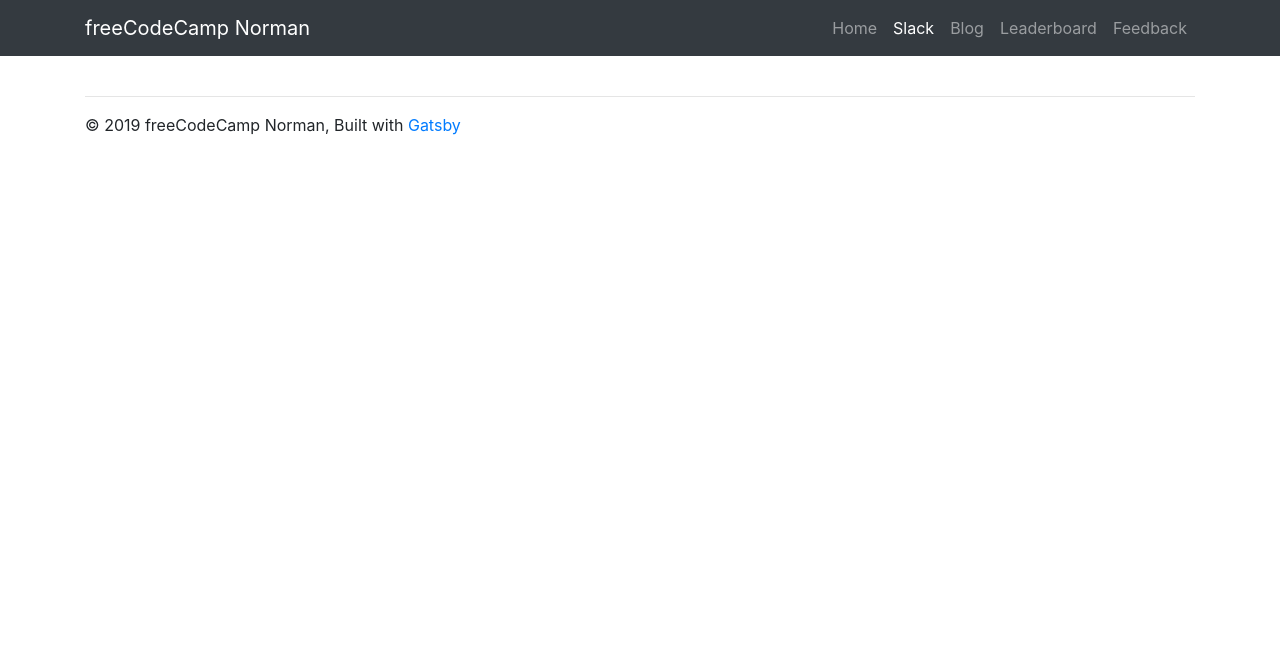
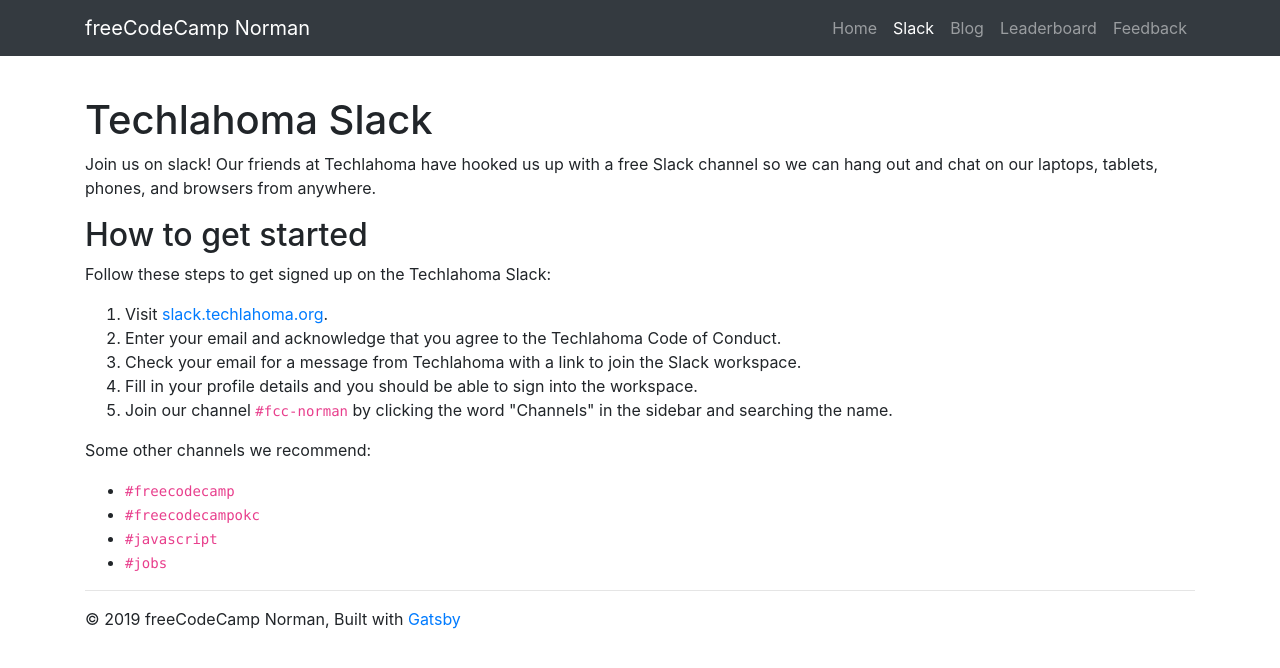
Before and after one commit to freecodecampnorman/freecodecampnorman.github.io, a Gatsby site: page /slack in a window 1280 px wide. Built offline with nearby package versions, Linux system fonts and the light colour scheme; Gatsby itself is replaced by a stand-in of ours.

Commit message:
Transfer slack page

```diff
--- a/src/pages/slack.js
+++ b/src/pages/slack.js
@@ -6,6 +6,45 @@
 const SlackPage = () => (
     <Layout>
         <SEO title="Join us on Slack" />
+
+        <h1>Techlahoma Slack</h1>
+        <p>
+            Join us on slack! Our friends at Techlahoma have hooked us up with a free Slack channel so we can hang out
+            and chat on our laptops, tablets, phones, and browsers from anywhere.
+        </p>
+
+        <h2>How to get started</h2>
+
+        <p>Follow these steps to get signed up on the Techlahoma Slack:</p>
+
+        <ol>
+            <li>
+                Visit <a href="https://slack.techlahoma.org">slack.techlahoma.org</a>.
+            </li>
+            <li>Enter your email and acknowledge that you agree to the Techlahoma Code of Conduct.</li>
+            <li>Check your email for a message from Techlahoma with a link to join the Slack workspace.</li>
+            <li>Fill in your profile details and you should be able to sign into the workspace.</li>
+            <li>
+                Join our channel <code>#fcc-norman</code> by clicking the word "Channels" in the sidebar and searching
+                the name.
+            </li>
+        </ol>
+
+        <p>Some other channels we recommend:</p>
+        <ul>
+            <li>
+                <code>#freecodecamp</code>
+            </li>
+            <li>
+                <code>#freecodecampokc</code>
+            </li>
+            <li>
+                <code>#javascript</code>
+            </li>
+            <li>
+                <code>#jobs</code>
+            </li>
+        </ul>
     </Layout>
 );
 
```
